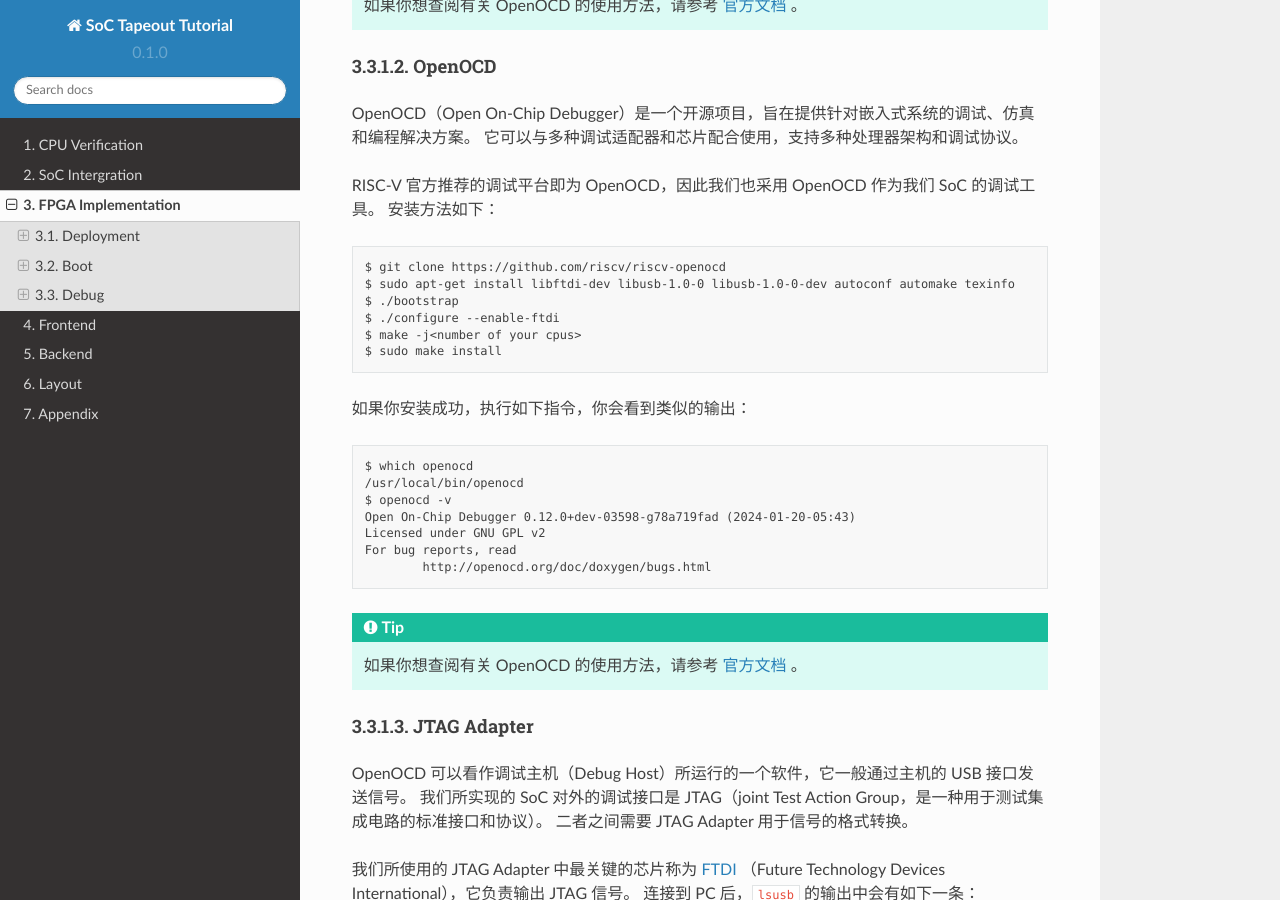
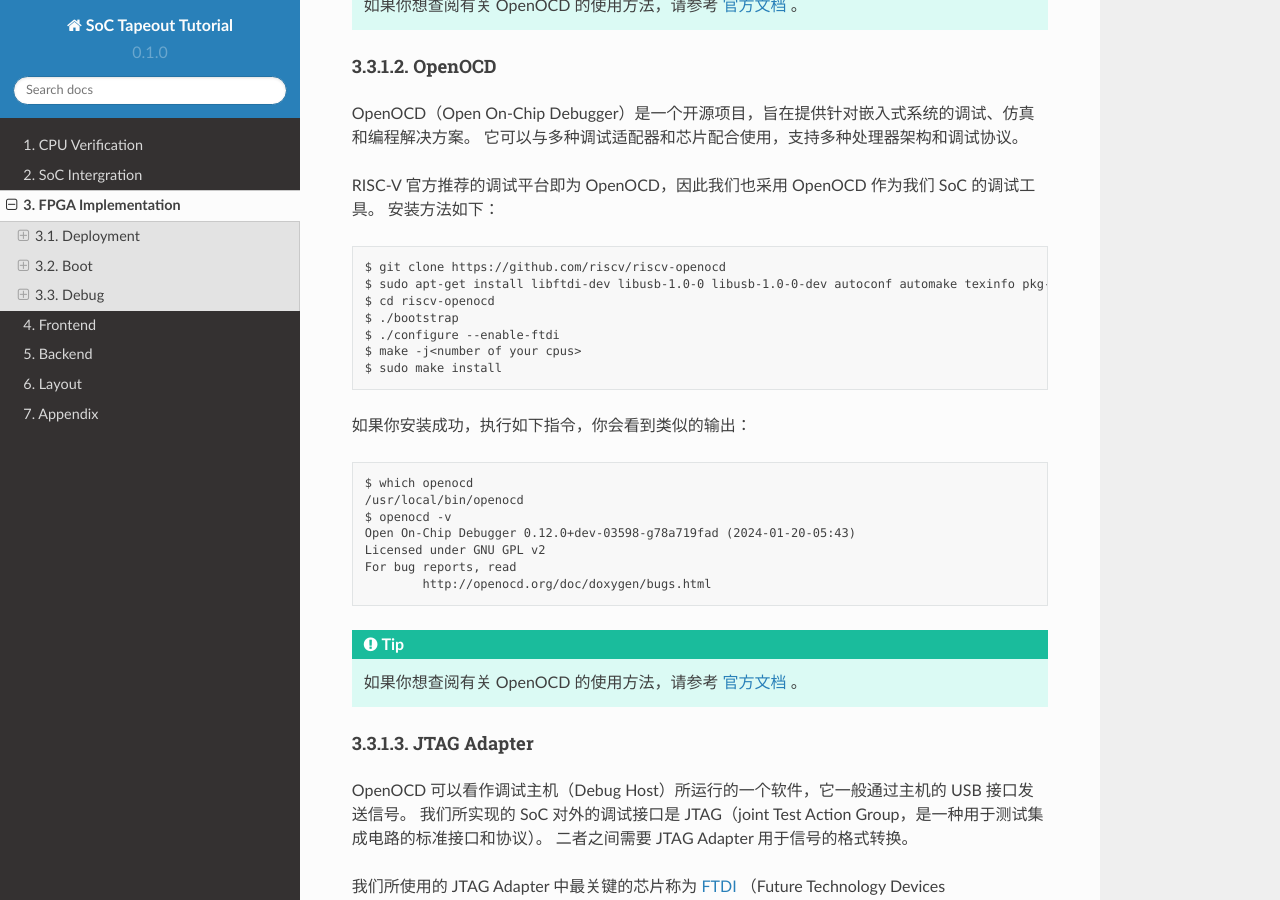
Before and after one commit to Siris-Li/SoC-Tapeout-Tutorial, a Sphinx documentation site: the page built from docs/source/fpga.rst, in a window 1280 px wide and 900 px high, scrolled down 12476 px. Built offline with Sphinx 7.4.7 and the Read the Docs theme 2.0.0, drawn with Linux system fonts in a browser that asks for light colours.

Commit message:
Update fpga.rst

```diff
--- a/docs/source/fpga.rst
+++ b/docs/source/fpga.rst
@@ -533,7 +533,8 @@ RISC-V 官方推荐的调试平台即为 OpenOCD，因此我们也采用 OpenOCD
 .. code-block::
 
    $ git clone https://github.com/riscv/riscv-openocd
-   $ sudo apt-get install libftdi-dev libusb-1.0-0 libusb-1.0-0-dev autoconf automake texinfo
+   $ sudo apt-get install libftdi-dev libusb-1.0-0 libusb-1.0-0-dev autoconf automake texinfo pkg-config
+   $ cd riscv-openocd
    $ ./bootstrap
    $ ./configure --enable-ftdi
    $ make -j<number of your cpus>
```
